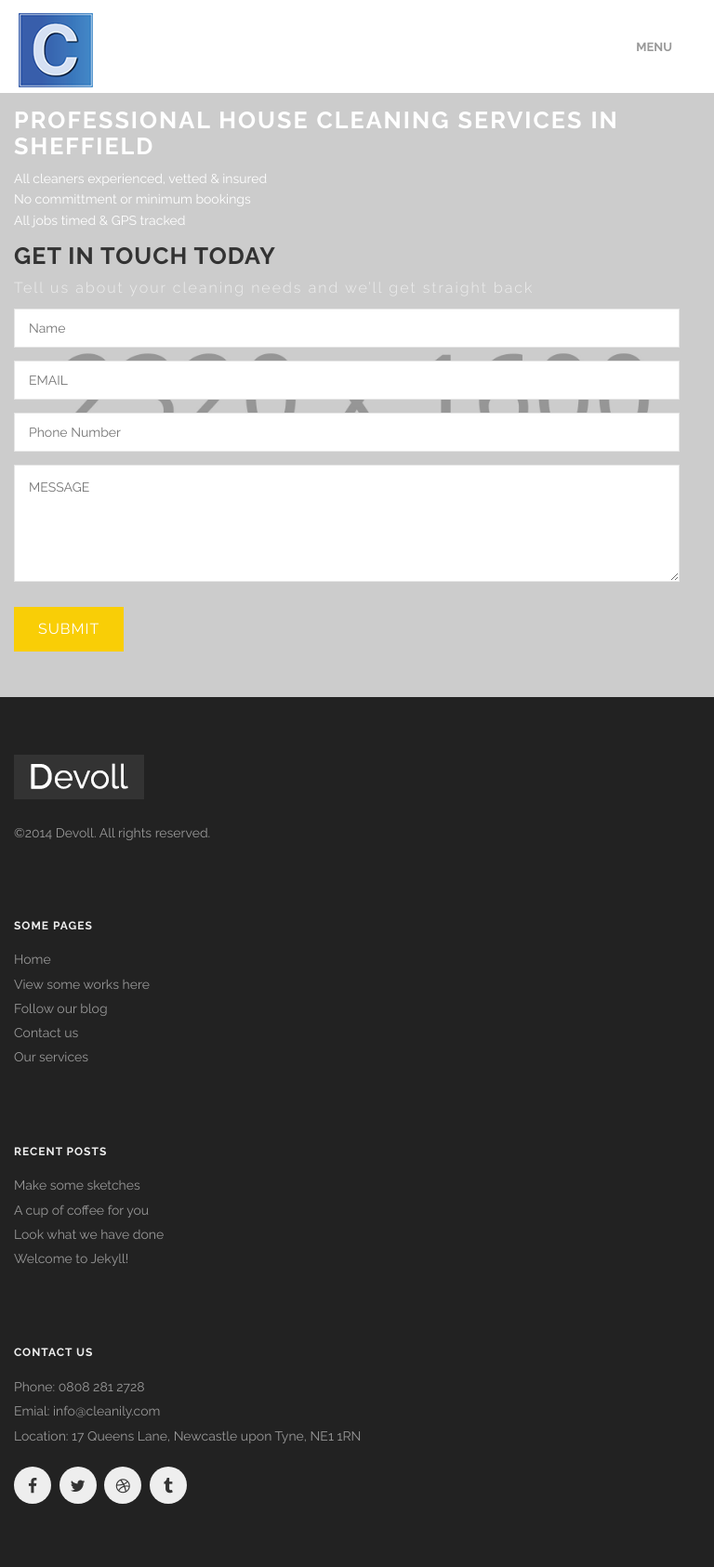
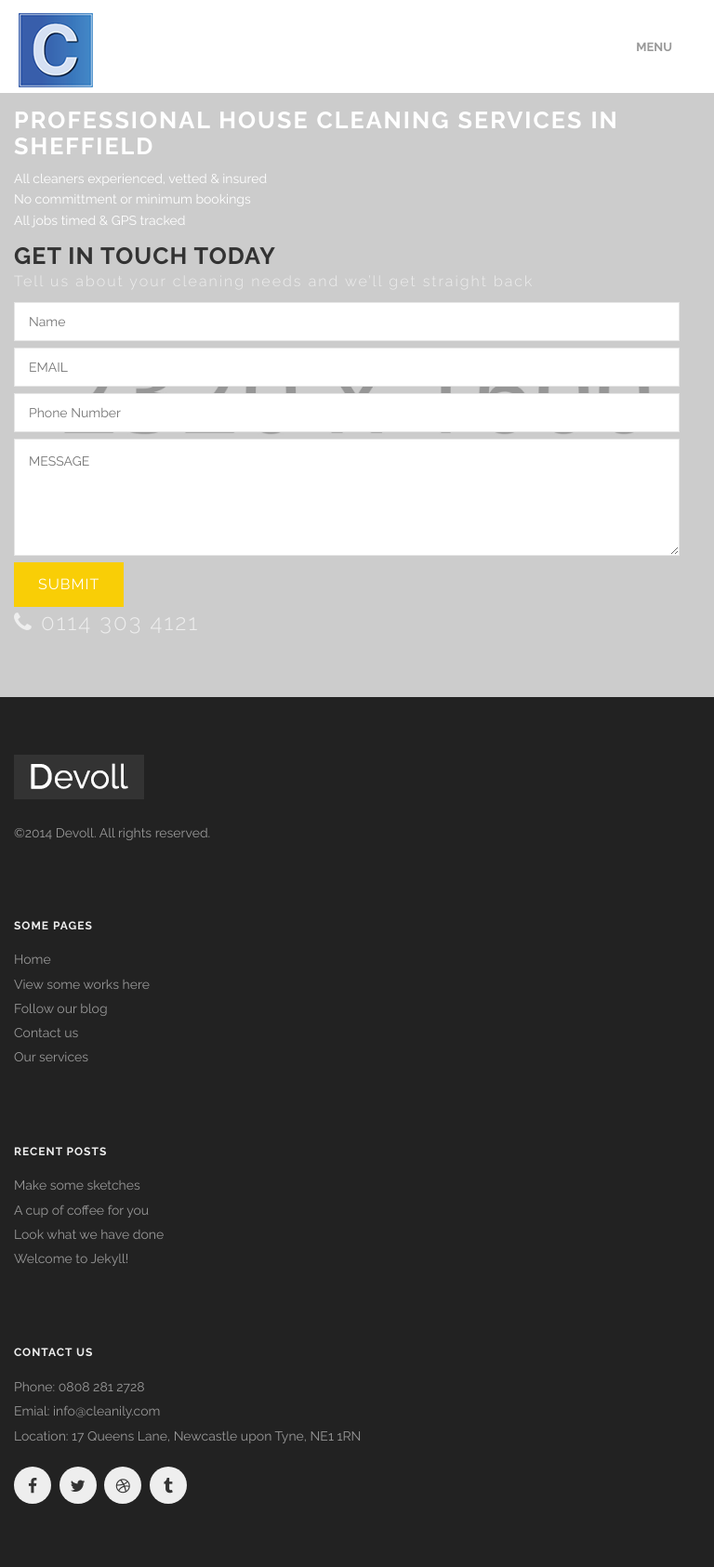
Before and after one commit to webuimaker/edward, a Jekyll site: the page built from index.html, in a window 768 px wide. Shown: the whole page at 93% size. Built offline with Jekyll 4.4.1, drawn with Linux system fonts in a browser that asks for light colours.

Commit message:
updated for number

```diff
--- a/_layouts/home.html
+++ b/_layouts/home.html
@@ -78,6 +78,10 @@ layout: default
 					  </div>
 					</form>
 				</div>
+				<p class="call">
+					<i class="fa fa-phone"> </i> {{page.contactNumber}}
+				</p>
+
 			  </div>
 		</div>
 
--- a/admin/config.yml
+++ b/admin/config.yml
@@ -60,3 +60,5 @@ collections:
                 ]}
               ]
               }]}
+
+          - {label: "Contact Number", name: "contactNumber",  default: "number"}
--- a/css/style.css
+++ b/css/style.css
@@ -3784,8 +3784,8 @@ body {
 		margin-bottom: 1rem;
 		line-height: 1em;
 	}
-	.top-form input {
-		margin-bottom: .5em;
+	.top-form input,  .top-form textarea {
+		margin-bottom: .5em !important;
 	}
 }
 @media only screen and (max-width: 480px) {
@@ -3860,7 +3860,7 @@ body {
    }
    .top-form h2 {
 		font-size: 1.6em;
-		margin-bottom: 1rem;
+		margin-bottom: 0.5rem;
 		line-height: 1em;
 	}
 	.top-form p{
@@ -3868,8 +3868,8 @@ body {
 		margin-bottom: 1rem;
 		line-height: 1em;
 	}
-	.top-form input {
-		margin-bottom: .5em;
+	.top-form input,  .top-form textarea {
+		margin-bottom: .5em !important;
 	}
 }
 
@@ -3889,3 +3889,4 @@ body {
 .top-form input{
 	margin-bottom:1em;
 }
+.top-banner .call{margin-top:20px;}
--- a/index.html
+++ b/index.html
@@ -34,4 +34,5 @@ slides:
         type: text
     heading: GET IN TOUCH TODAY
     subHeading: Tell us about your cleaning needs and we’ll get straight back
+contactNumber: '0114 303 4121'
 ---
```
